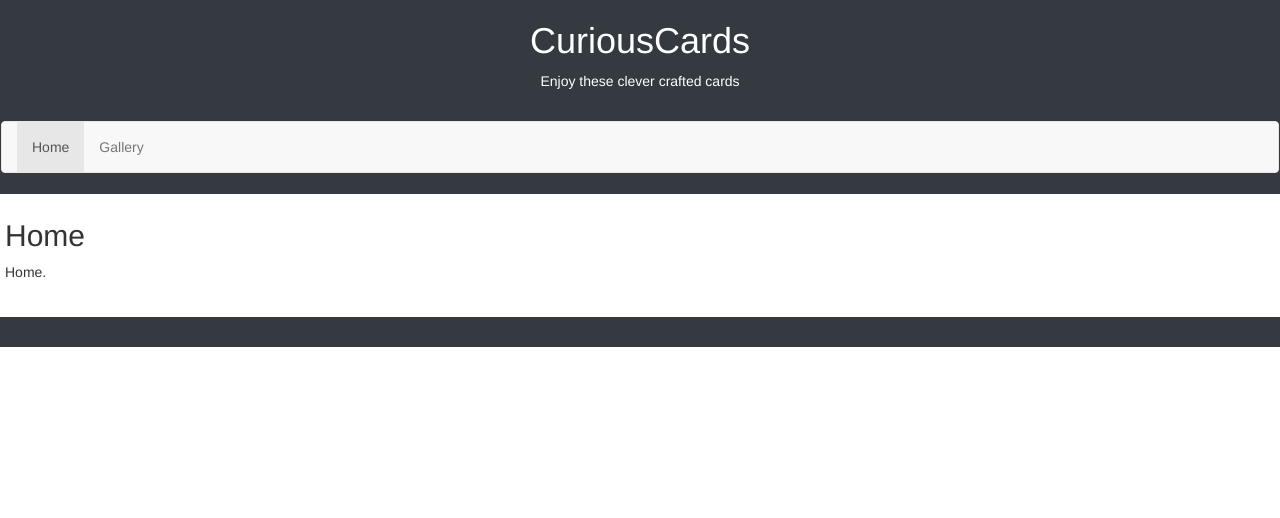
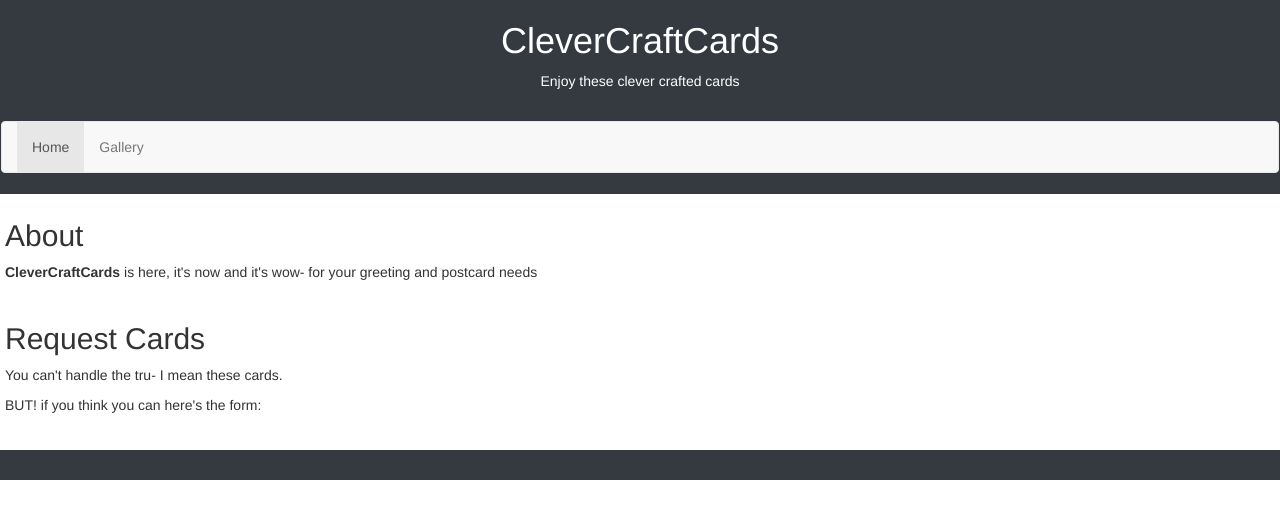
Before and after one commit to DataManDeveloper/CarlsCards, a plain HTML site: page index.html in a window 1280 px wide. Drawn offline with nearby package versions, Linux system fonts and the light colour scheme.

Commit message:
more updates

```diff
--- a/index.html
+++ b/index.html
@@ -20,7 +20,7 @@
 </head>
 <body>
     <header>
-        <h1 id="carouselTitle">CuriousCards</h1>
+        <h1 id="carouselTitle">CleverCraftCards</h1>
         <!-- Bootstrap Carousel -->
         <section>
             <p>Enjoy these clever crafted cards</p>
@@ -42,10 +42,22 @@
 
       <section>
         <div class="event-section">
-            <h2>Home</h2>
+            <h2>About</h2>
             <div class="event-details">
 
-                <p>Home.</p>
+                <p><strong>CleverCraftCards</strong> is here, it's now and it's wow- for your greeting and postcard needs</p>
+
+            </div>
+        </div>
+    </section>
+
+    <section>
+        <div class="event-section">
+            <h2>Request Cards</h2>
+            <div class="event-details">
+
+                <p>You can't handle the tru- I mean these cards.</p>
+                <p>BUT! if you think you can here's the form:</p>
 
             </div>
         </div>
```
